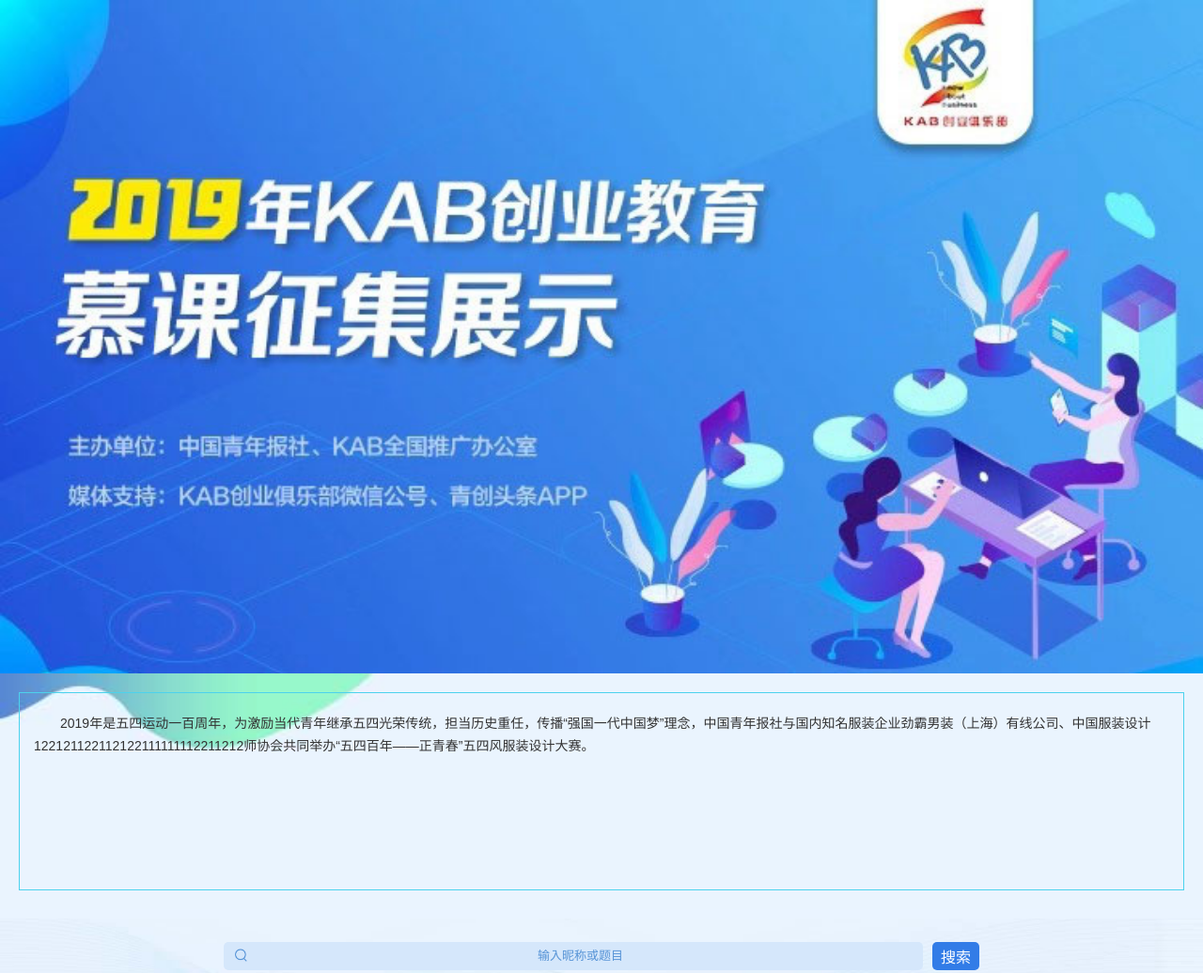
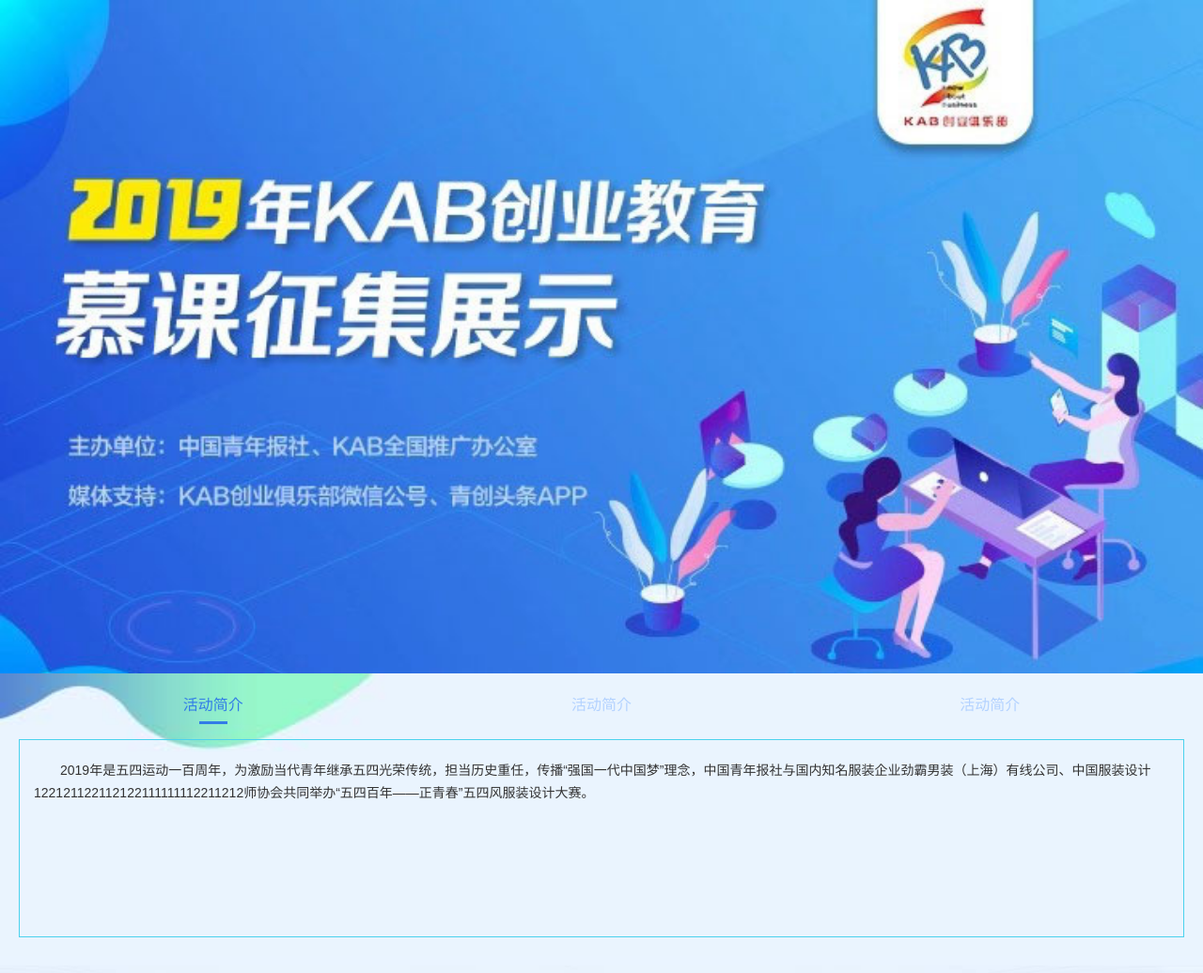
Before and after one commit to lkjtzsq/KAB, a plain HTML site: page index.html in a window 1280 px wide. Shown: the top 1036 px of the page at 94% size. Drawn offline with Linux system fonts and the light colour scheme.

Commit message:
修改活动简介切换和拉伸功能

```diff
--- a/css/style.css
+++ b/css/style.css
@@ -34,6 +34,7 @@ input[type=button], input[type=submit], input[type=file], button {
 }
 
 /* banner */
+
 .banner {
   height: 0;
   padding-bottom: 56%;
@@ -47,6 +48,7 @@ input[type=button], input[type=submit], input[type=file], button {
 }
 
 /* 活动简介 */
+
 .activity {
   padding: .2rem;
   background: url(../images/bg2.jpg) center top no-repeat;
@@ -56,7 +58,7 @@ input[type=button], input[type=submit], input[type=file], button {
 
 .act-box {
   padding: .2rem .15rem .35rem;
-  border:1px solid #4cd2ed;
+  border: 1px solid #4cd2ed;
   position: relative;
 }
 
@@ -98,14 +100,17 @@ input[type=button], input[type=submit], input[type=file], button {
   left: 0;
   height: 110px;
 }
-.act-bg.on{
+
+.act-bg.on {
   background: none;
 }
+
 .act-bg img {
   width: 20px;
 }
 
 /* data */
+
 .data {
   padding: .25rem .12rem .4rem;
   background: url(../images/bg3.jpg) center top no-repeat;
@@ -182,6 +187,7 @@ input[type=button], input[type=submit], input[type=file], button {
 }
 
 /* 切换部分 */
+
 .slide {
   padding: .2rem;
 }
@@ -377,3 +383,36 @@ input[type=button], input[type=submit], input[type=file], button {
   flex: 1;
   align-self: center;
 }
+
+.activity-head {
+  font-size: .16rem;
+  display: flex;
+  margin-bottom: 0.16rem;
+}
+
+.ah-item {
+  flex: 1;
+  text-align: center;
+  color: #b3d2ff;
+  position: relative;
+  padding-bottom: 10px;
+}
+
+.ah-item i {
+  display: none;
+  width: 30px;
+  height: 3px;
+  background: #327ce7;
+  position: absolute;
+  bottom: 0;
+  left: 50%;
+  margin-left: -15px;
+}
+
+.ah-item.on {
+  color: #327ce7;
+}
+
+.ah-item.on i {
+  display: block;
+}
--- a/index.html
+++ b/index.html
@@ -18,11 +18,43 @@
 
   <!-- 活动简介 start -->
   <section class="activity">
+    <div class="activity-head">
+      <p class="ah-item on">
+        活动简介
+        <i style="display:block;"></i>
+      </p>
+      <p class="ah-item">
+        活动简介
+        <i></i>
+      </p>
+      <p class="ah-item">
+        活动简介
+        <i></i>
+      </p>
+    </div>
+    <div>
       <div class="act-box">
         <div class="act-desc">
           <!-- <div class="act-bg"></div> -->
           <div class="act-article">
             <p>2019年是五四运动一百周年，为激励当代青年继承五四光荣传统，担当历史重任，传播“强国一代中国梦”理念，中国青年报社与国内知名服装企业劲霸男装（上海）有线公司、中国服装设计122121122112122111111112211212师协会共同举办“五四百年——正青春”五四风服装设计大赛。</p>
+          </div>
+        </div>
+      </div>
+      <div class="act-box">
+        <div class="act-desc">
+          <!-- <div class="act-bg"></div> -->
+          <div class="act-article">
+            <p>大幅度发放贷放嗷嗷的2019年是五四运动一百周年，为激励当代青年继承五四光荣传统，担当历史重任，传播“强国一代中国梦”理念，中国青年报社与国内知名服装企业劲霸男装（上海）有线公司、中国服装设计122121122112122111111112211212师协会共同举办“五四百年——正青春”五四风服装设计大赛。</p>
+          </div>
+        </div>
+      </div>
+      <div class="act-box">
+        <div class="act-desc">
+          <!-- <div class="act-bg"></div> -->
+          <div class="act-article">
+            <p>3213213212019年是五四运动一百周年，为激励当代青年继承五四光荣传统，担当历史重任，传播“强国一代中国梦”理念，中国青年报社与国内知名服装企业劲霸男装（上海）有线公司、中国服装设计122121122112122111111112211212师协会共同举办“五四百年——正青春”五四风服装设计大赛。</p>
+          </div>
         </div>
       </div>
     </div>
@@ -139,33 +171,42 @@
 <script>
   $().ready(function() {
     //加载更多
-    $('.act-box').each(function(i,v){
-      var articleHeight=$(this).find('.act-article').height();
-      var selfHeight=$(this).height();
-      if(articleHeight>selfHeight){
-        var str='<div class="act-bg"><img src="images/arrow-down.png"/><img style="display:none;" src="images/arrow-up.png"/></div>';
+    $('.act-box').each(function(i, v) {
+      var articleHeight = $(this).find('.act-article').height();
+      var selfHeight = $(this).height();
+      if (articleHeight > selfHeight) {
+        var str = '<div class="act-bg"><img src="images/arrow-down.png"/><img style="display:none;" src="images/arrow-up.png"/></div>';
         $(str).appendTo($(this));
       }
+      $(this).hide();
     });
-    $('.act-bg').bind("click",function(){
-      if(!$(this).hasClass("hasShow")){
+    $('.act-box').eq(0).show();
+    $('.act-bg').bind("click", function() {
+      if (!$(this).hasClass("hasShow")) {
         $(this).addClass("hasShow on");
         $(this).siblings('.act-desc').css({
-          height:"auto",
-          overflow:"auto"
+          height: "auto",
+          overflow: "auto"
         })
         $(this).find('img').eq(0).hide();
         $(this).find('img').eq(1).show();
-      }else{
+      } else {
         $(this).removeClass("hasShow on");
         $(this).siblings('.act-desc').css({
-          height:"11em",
-          overflow:"hidden"
+          height: "11em",
+          overflow: "hidden"
         })
         $(this).find('img').eq(0).show();
         $(this).find('img').eq(1).hide();
       }
     })
+    $('.ah-item').click(function(){
+      var index=$(this).index();
+      $(this).addClass('on').siblings('.ah-item').removeClass('on');
+      $(this).find('i').show();
+      $(this).siblings('.ah-item').find('i').hide();
+      $('.act-box').eq(index).show().siblings('.act-box').hide();
+    });
     $('.slide-head p').on("click", function() {
       $(this).addClass('on').siblings('p').removeClass('on');
       var index = $(this).index();
```
Lines whose indentation alone changed are shown as unchanged.
